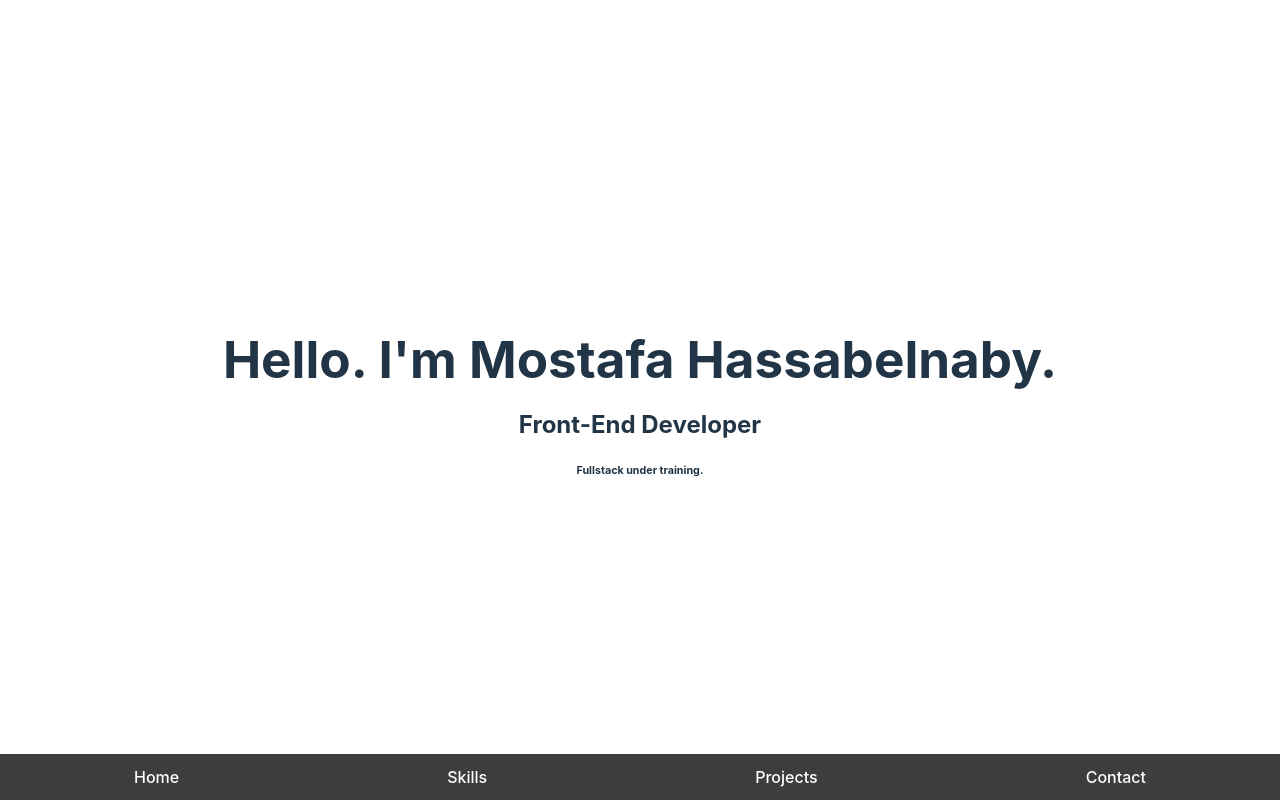
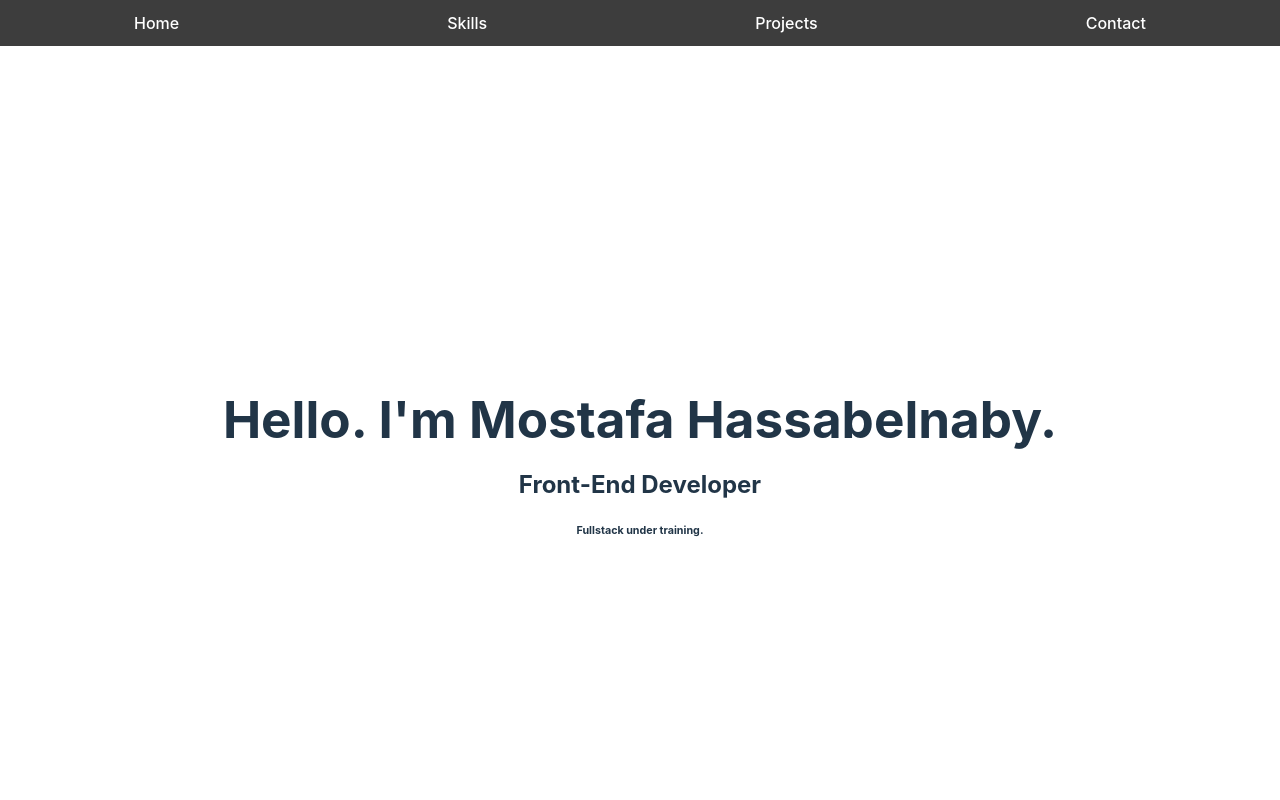
Before and after one commit to MostafaSaad1987/Developer-Portfolio, a React (Vite) app in the folder portfolio/: page / in a window 1280 px wide. Shown: the top 800 px of the page. Built offline with nearby package versions, Linux system fonts and the light colour scheme; the HTML template or start-up script is replaced by a standard one.

Commit message:
Update App.css

```diff
--- a/portfolio/src/App.css
+++ b/portfolio/src/App.css
@@ -9,6 +9,7 @@
   display: flex;
   flex-direction: column;
   align-items: center;
+  padding-top: 60px;
 }
 
 #root>* {
@@ -57,13 +58,15 @@ header>h6 {
 }
 
 .move {
-  position: sticky;
-  bottom: 0;
+  position: fixed;
+  top: 0;
+  left: 0;
   width: 100vw;
   background-color: #3d3d3d;
   display: flex;
   align-items: center;
   justify-content: space-around;
+  z-index: 1000;
 
   animation-name: growToFrame;
   animation-duration: 1s;
```
